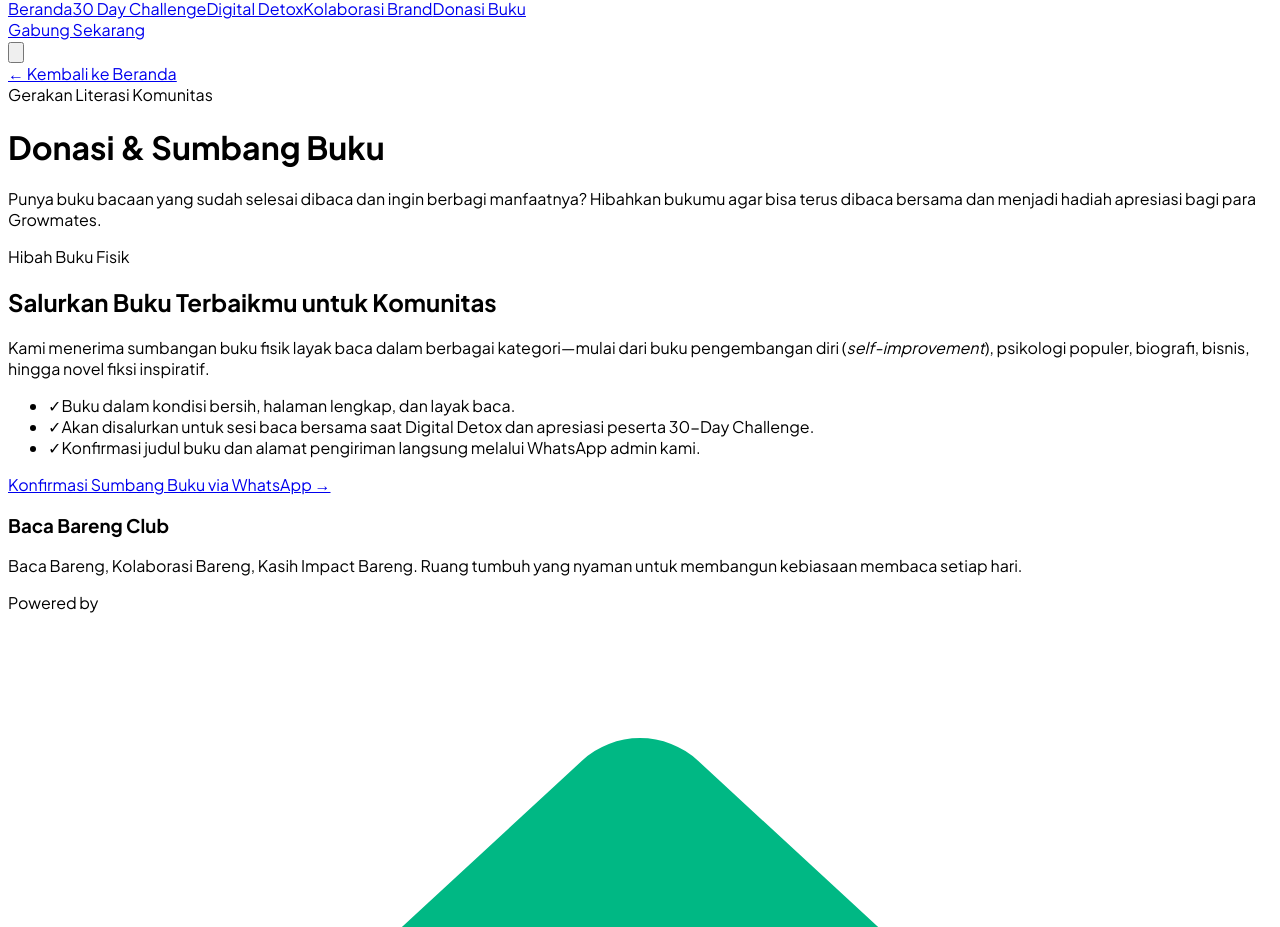
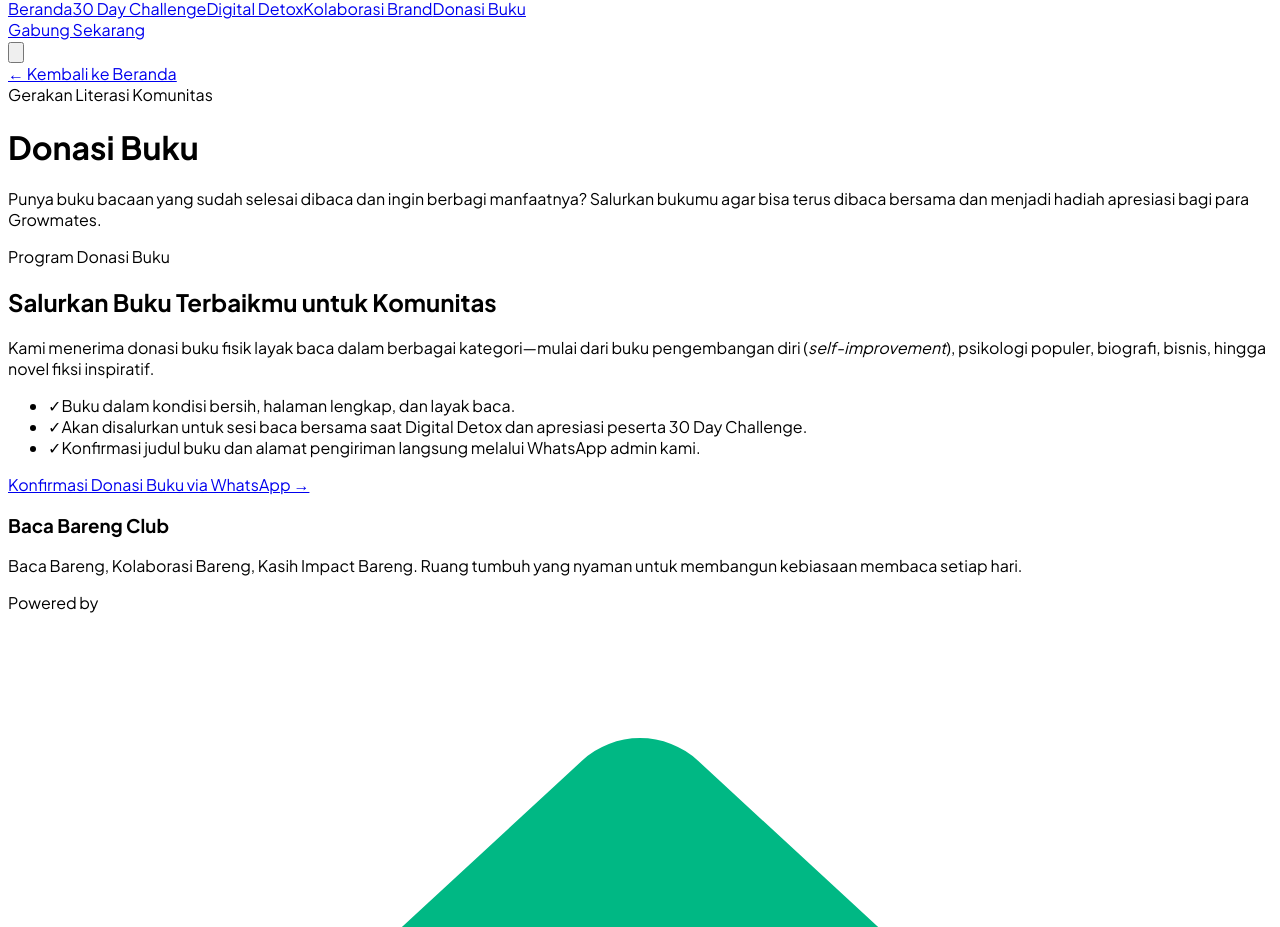
Before and after one commit to LEANDER230/Baca-Bareng-Club, a Next.js app: page /donasi in a window 1280 px wide. Shown: the part 1501-2428 px from the top of the page. Built offline with nearby package versions, Linux system fonts and the light colour scheme.

Commit message:
Update donation page text and links

```diff
--- a/app/donasi/page.tsx
+++ b/app/donasi/page.tsx
@@ -2,7 +2,7 @@ import React from "react";
 import Link from "next/link";
 
 const BOOK_DONATION_URL =
-  "https://wa.me/6285694057352?text=Halo%20Admin%20Baca%20Bareng%20Club,%20saya%20ingin%20menyumbang%20buku%20untuk%20komunitas";
+  "https://wa.me/6285694057352?text=Halo%20Admin%20Baca%20Bareng%20Club,%20saya%20ingin%20berpartisipasi%20dalam%20program%20Donasi%20Buku";
 
 export default function DonasiPage() {
   return (
@@ -16,18 +16,17 @@ export default function DonasiPage() {
           Gerakan Literasi Komunitas
         </span>
         <h1 className="text-3xl sm:text-5xl font-extrabold text-[#0B2D48] mt-2 mb-4">
-          Donasi &amp; Sumbang Buku
+          Donasi Buku
         </h1>
         <p className="text-slate-600 text-base sm:text-lg leading-relaxed">
           Punya buku bacaan yang sudah selesai dibaca dan ingin berbagi manfaatnya?
-          Hibahkan bukumu agar bisa terus dibaca bersama dan menjadi hadiah apresiasi bagi para Growmates.
+          Salurkan bukumu agar bisa terus dibaca bersama dan menjadi hadiah apresiasi bagi para Growmates.
         </p>
       </div>
 
-      {/* KARTU KHUSUS DONASI BUKU */}
       <div className="bg-[#F4FBFF] border-2 border-[#CBEBFF] rounded-3xl p-8 sm:p-12">
         <span className="inline-block bg-[#4CC3FA] text-white text-xs font-bold px-3.5 py-1.5 rounded-full mb-5">
-          Hibah Buku Fisik
+          Program Donasi Buku
         </span>
 
         <h2 className="text-2xl sm:text-3xl font-extrabold text-[#0B2D48] mb-4">
@@ -35,7 +34,7 @@ export default function DonasiPage() {
         </h2>
 
         <p className="text-slate-600 text-sm sm:text-base leading-relaxed mb-6">
-          Kami menerima sumbangan buku fisik layak baca dalam berbagai kategori—mulai dari buku
+          Kami menerima donasi buku fisik layak baca dalam berbagai kategori—mulai dari buku
           pengembangan diri (<em>self-improvement</em>), psikologi populer, biografi, bisnis,
           hingga novel fiksi inspiratif.
         </p>
@@ -47,7 +46,7 @@ export default function DonasiPage() {
           </li>
           <li className="flex items-start gap-3">
             <span className="text-[#35B6F5] font-extrabold">✓</span>
-            <span>Akan disalurkan untuk sesi baca bersama saat Digital Detox dan apresiasi peserta 30-Day Challenge.</span>
+            <span>Akan disalurkan untuk sesi baca bersama saat Digital Detox dan apresiasi peserta 30 Day Challenge.</span>
           </li>
           <li className="flex items-start gap-3">
             <span className="text-[#35B6F5] font-extrabold">✓</span>
@@ -61,7 +60,7 @@ export default function DonasiPage() {
           rel="noopener noreferrer"
           className="inline-block w-full sm:w-auto text-center bg-[#0B2D48] hover:bg-[#123E61] text-white font-bold px-8 py-4 rounded-2xl transition"
         >
-          Konfirmasi Sumbang Buku via WhatsApp →
+          Konfirmasi Donasi Buku via WhatsApp →
         </a>
       </div>
     </div>
```
